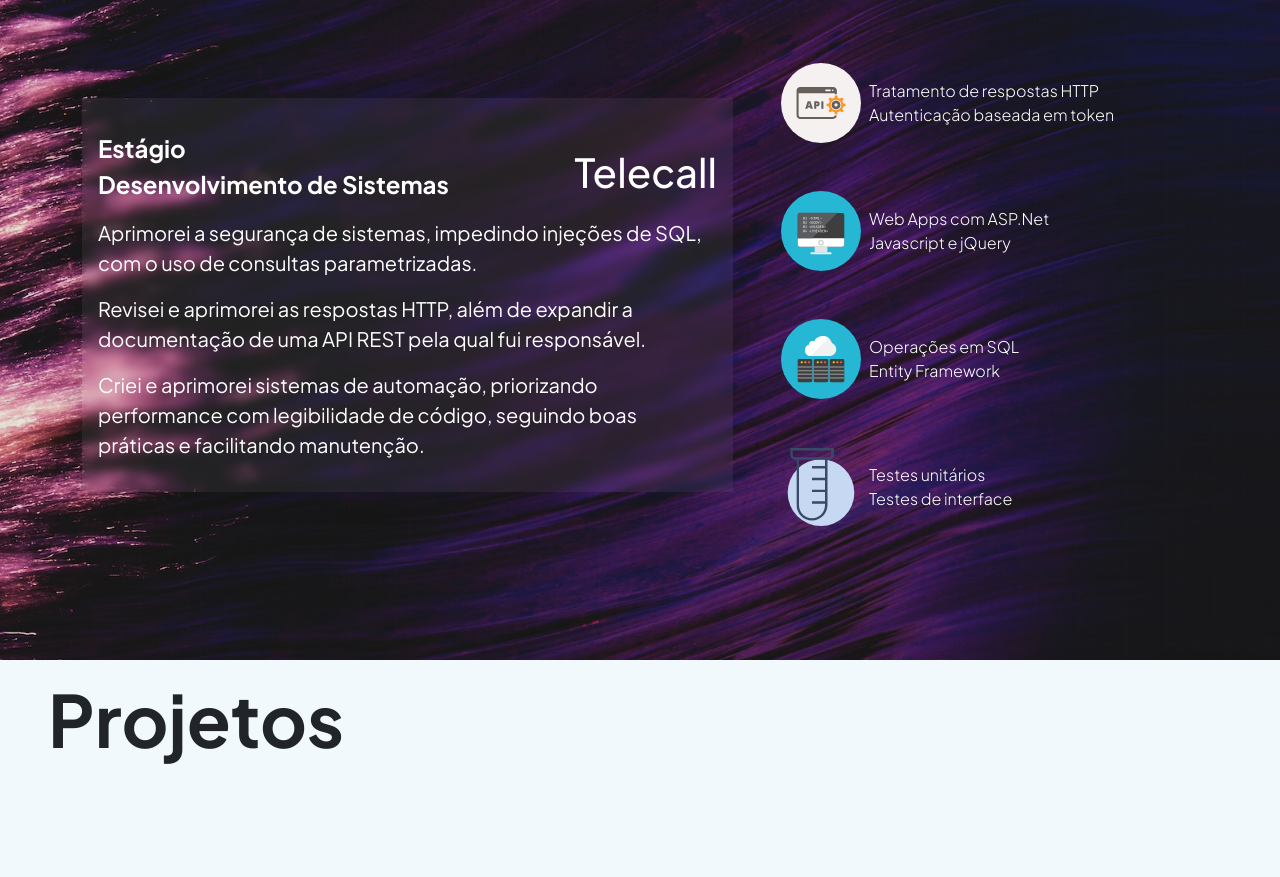
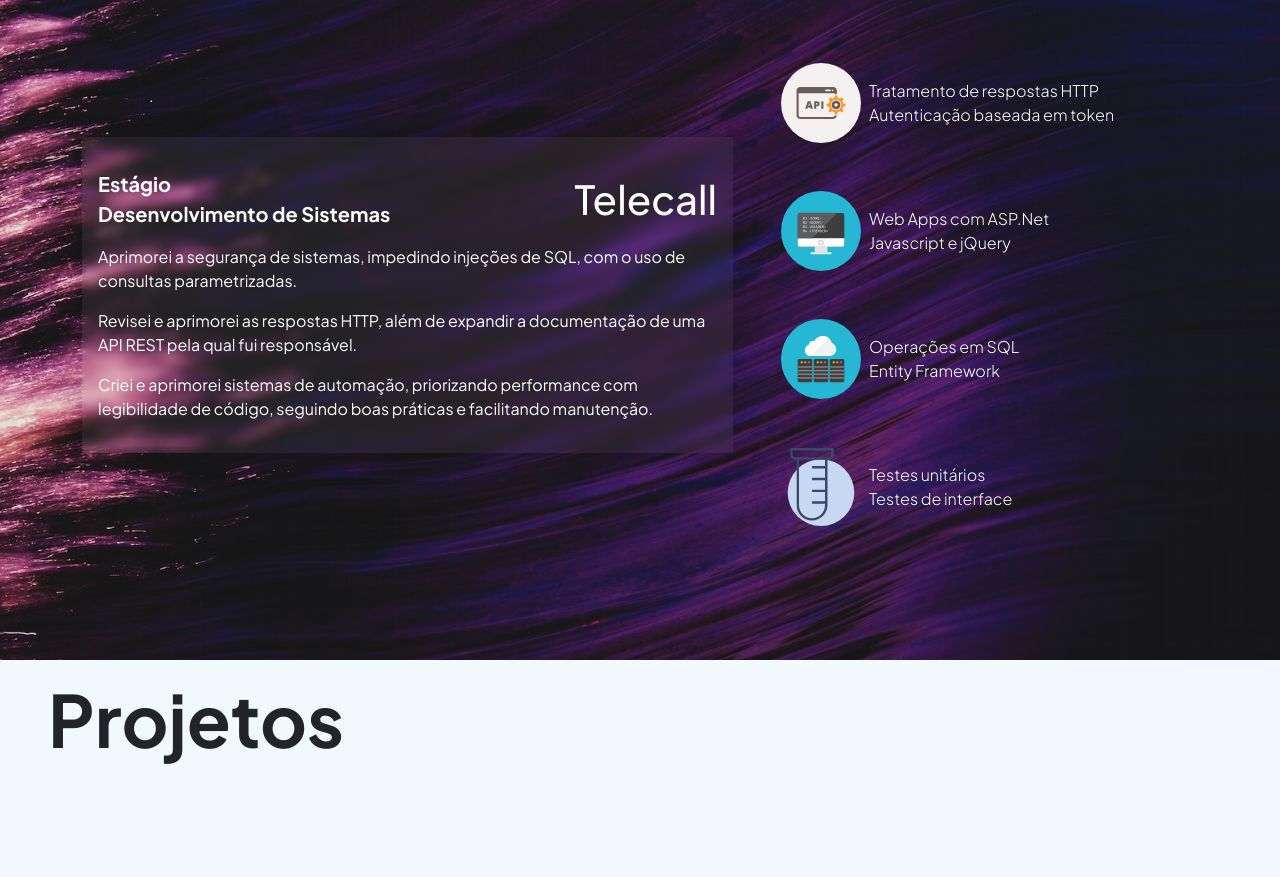
Before and after one commit to matheusg1/portfolio-react, a React (Create React App) app: page / in a window 1280 px wide. Shown: the part 1740-2617 px from the top of the page. Built offline with nearby package versions, Linux system fonts and the light colour scheme; some icons are missing.

Commit message:
Redimensionamento de fonte na seção "Experiencia"

```diff
--- a/src/components/ExperienciaDiv/index.js
+++ b/src/components/ExperienciaDiv/index.js
@@ -9,19 +9,19 @@
     return (
         <>
             <div className='min-vh-100 text-white pb-5 d-flex flex-column' id="experiencia">
-                <Titulo titulo="Experiência" />
+                <Titulo titulo="Experiência"/>
                 <div className='container d-flex flex-fill'>
-                    <div className='d-flex flex-column flex-xl-row'>
+                    <div className='d-flex flex-column flex-xl-row pt-sm-3 pt-xl-0'>
                         <div className='glass p-3 my-auto col-12 col-xl-7 col-xxl-8'>
                             <div className="d-flex flex-column flex-sm-row flex-md-row justify-content-between py-3 mb-xxl-3">
-                                <div className="fs-4 fw-bold d-flex flex-column justify-content-center pt-lg-5 pt-xl-0 pt-xxl-0 ">
-                                    <div className=''>Estágio</div>
-                                    <div className=''>Desenvolvimento de Sistemas</div>
+                                <div className="fw-bold d-flex flex-column justify-content-center">
+                                    <div className='experiencia-subtitulo'>Estágio</div>
+                                    <div className='experiencia-subtitulo'>Desenvolvimento de Sistemas</div>
                                 </div>
-                                <div className='fs-1 fw-medium align-self-sm-end'>Telecall</div>
+                                <div className='experiencia-empresa fw-medium align-self-sm-end'>Telecall</div>
                             </div>
 
-                            <div className="fs-5 col-sm-12 col-md-12 col-lg-12 col-xl-12 col-xxl-12">
+                            <div className="experiencia-descricao col-sm-12 col-md-12 col-lg-12 col-xl-12 col-xxl-12">
                                 <p className=''>Aprimorei a segurança de sistemas, impedindo injeções de SQL, com o uso de consultas parametrizadas.</p>
                                 <p className=''>Revisei e aprimorei as respostas HTTP, além de expandir a documentação de uma API REST pela qual fui responsável.</p>
                                 <p className=''>Criei e aprimorei sistemas de automação, priorizando performance com legibilidade de código, seguindo boas práticas e facilitando manutenção.</p>
--- a/src/index.css
+++ b/src/index.css
@@ -176,3 +176,76 @@
 .nav-link:hover::after {
     width: 100%;
 }
+
+.experiencia-descricao{
+    font-size: 2.25rem;
+}
+
+
+.experiencia-empresa{
+    font-size:1rem;
+}
+.experiencia-subtitulo{
+    font-size: 1.25rem;
+}
+.experiencia-descricao {
+    font-size: 1rem;
+}
+
+@media (min-width: 576px) { /*sm*/
+
+    .experiencia-empresa{
+        font-size:2rem;
+    }
+    .experiencia-subtitulo{
+        font-size: 1rem;
+    }
+    .experiencia-descricao {
+        font-size: 1rem;
+    }
+}
+
+@media (min-width: 768px) { /*md*/
+    .experiencia-empresa{
+        font-size:2.5rem;
+    }
+    .experiencia-subtitulo{
+        font-size: 1.25rem;
+    }
+    .experiencia-descricao {
+        font-size: 1.25rem;
+    }
+}
+
+@media (min-width: 992px) { /*lg*/
+    .experiencia-empresa{
+        font-size:3rem;
+    }
+    .experiencia-subtitulo{
+        font-size: 1.5rem;
+    }
+    .experiencia-descricao {
+        font-size: 1.5rem;
+    }
+}
+
+@media (min-width: 1200px) { /*xl*/
+    .experiencia-empresa{
+        font-size:2.5rem;
+    }
+    .experiencia-subtitulo{
+        font-size: 1.25rem;
+    }
+    .experiencia-descricao {
+        font-size: 1rem;
+    }
+}
+
+@media (min-width: 1400px) { /*xl*/
+    .experiencia-subtitulo{
+        font-size: 1.75rem;
+    }
+    .experiencia-descricao {
+        font-size: 1.25rem;
+    }
+}
```
